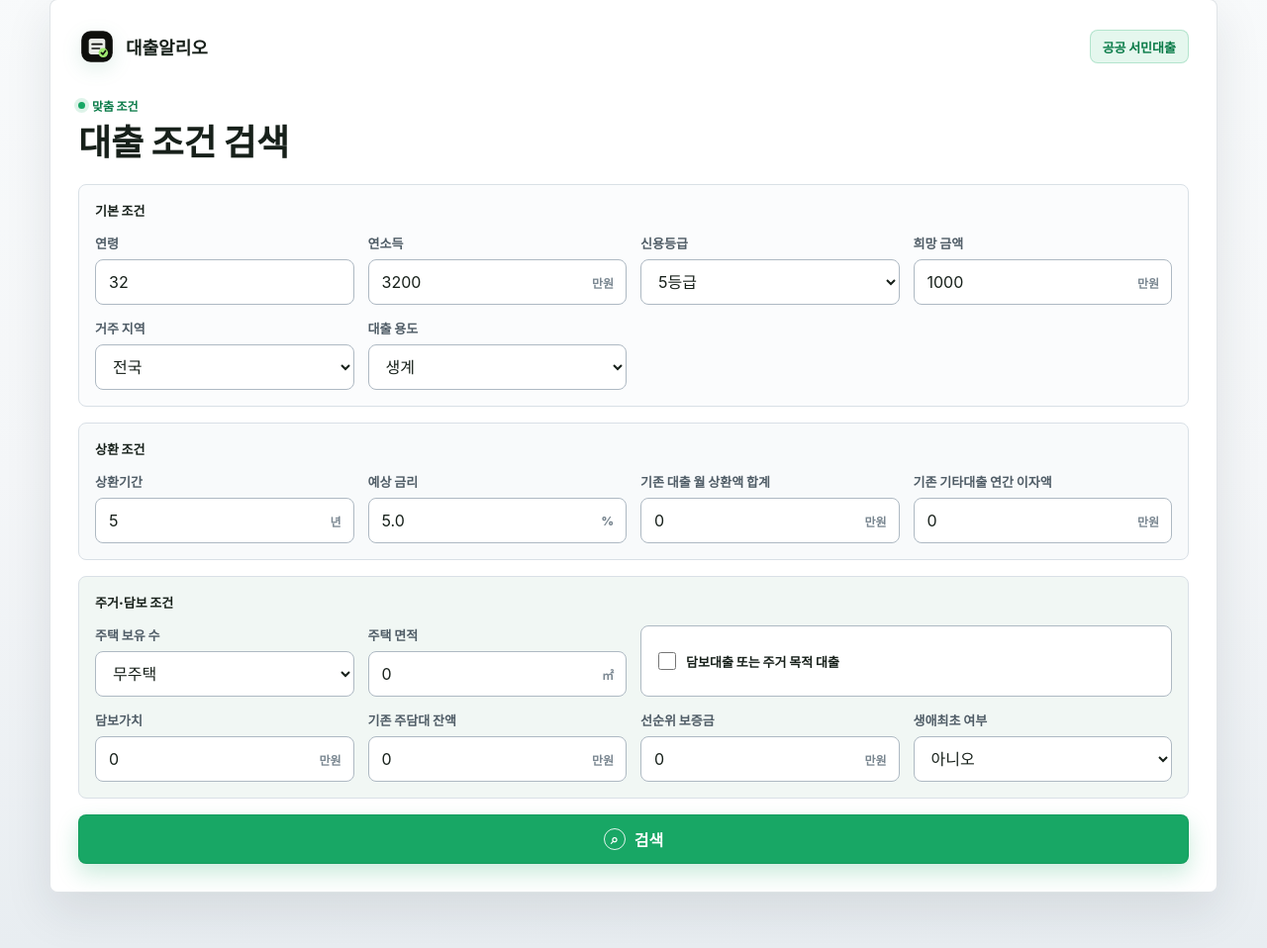
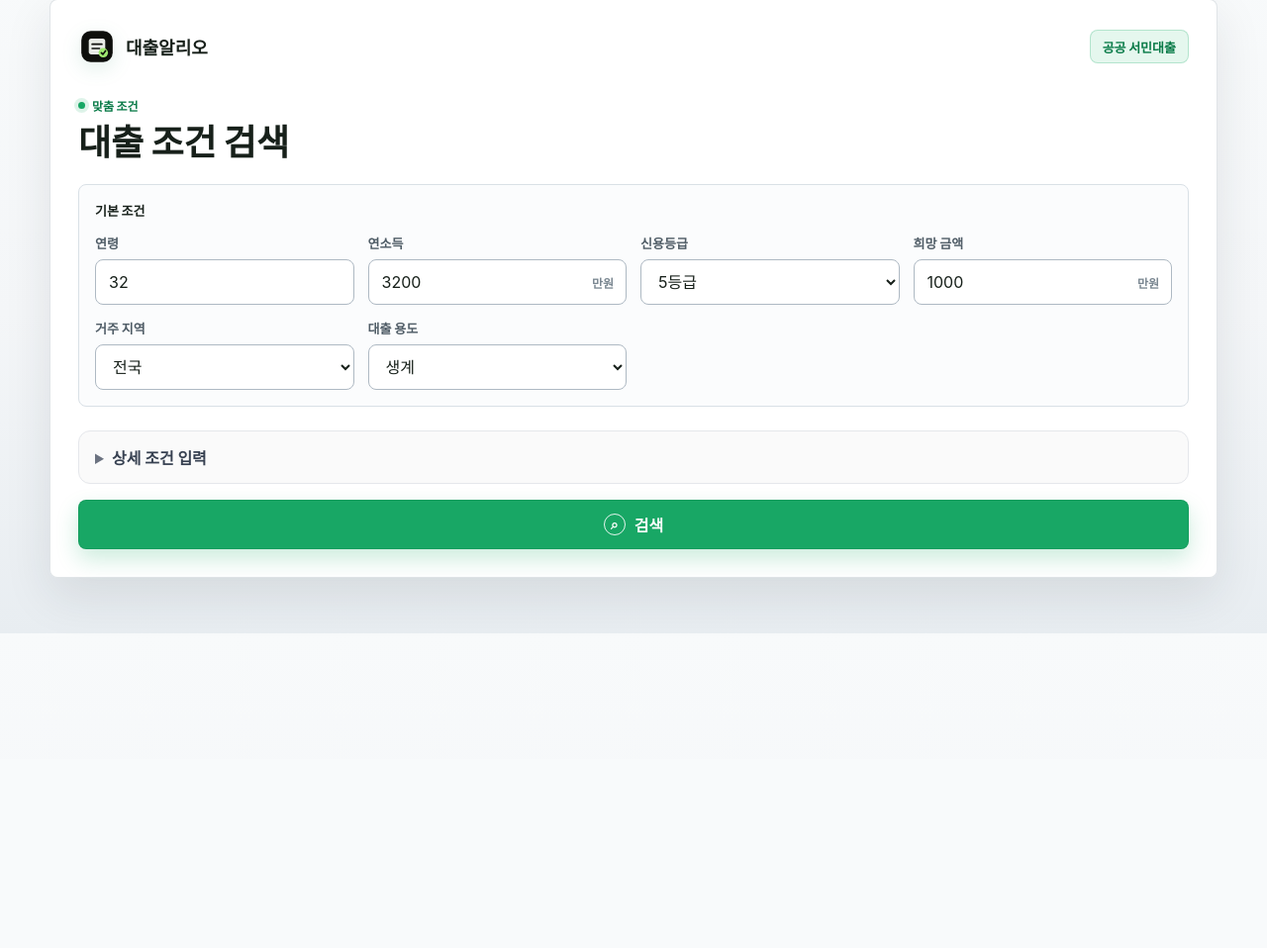
Before and after one commit to joohyosung/hackerton, a Spring Boot app: page / in a window 1280 px wide. Shown: the part 33-991 px from the top of the page at 99% size. After the commit the page ends 673 px from the top, so only its background shows below. Run offline with Spring Boot 4, Linux system fonts and the light colour scheme.

Commit message:
검색창 간소화

```diff
--- a/src/main/resources/static/index.html
+++ b/src/main/resources/static/index.html
@@ -101,9 +101,10 @@
                     </label>
                 </div>
 
-                <div class="form-section">
-                    <div class="section-label">상환 조건</div>
+                <details class="advanced-options">
+                    <summary>상세 조건 입력</summary>
 
+                    <div class="advanced-grid">
                         <label>
                             <span>상환기간</span>
                             <div class="with-unit">
@@ -133,27 +134,6 @@
                             <div class="with-unit">
                                 <input id="existingAnnualDebtInterest" name="existingAnnualDebtInterest" type="number" min="0" value="0">
                                 <em>만원</em>
-                        </div>
-                    </label>
-                </div>
-
-                <div class="form-section form-section-housing">
-                    <div class="section-label">주거·담보 조건</div>
-
-                    <label>
-                        <span>주택 보유 수</span>
-                        <select id="houseCount" name="houseCount">
-                            <option value="0" selected>무주택</option>
-                            <option value="1">1주택</option>
-                            <option value="2">2주택 이상</option>
-                        </select>
-                    </label>
-
-                    <label>
-                        <span>주택 면적</span>
-                        <div class="with-unit">
-                            <input id="houseArea" name="houseArea" type="number" min="0" value="0">
-                            <em>㎡</em>
                             </div>
                         </label>
 
@@ -187,6 +167,23 @@
                         </label>
 
                         <label>
+                            <span>주택 보유 수</span>
+                            <select id="houseCount" name="houseCount">
+                                <option value="0" selected>무주택</option>
+                                <option value="1">1주택</option>
+                                <option value="2">2주택 이상</option>
+                            </select>
+                        </label>
+
+                        <label>
+                            <span>주택 면적</span>
+                            <div class="with-unit">
+                                <input id="houseArea" name="houseArea" type="number" min="0" value="0">
+                                <em>㎡</em>
+                            </div>
+                        </label>
+
+                        <label>
                             <span>생애최초 여부</span>
                             <select id="firstHomeBuyer" name="firstHomeBuyer">
                                 <option value="false" selected>아니오</option>
@@ -194,6 +191,7 @@
                             </select>
                         </label>
                     </div>
+                </details>
 
                 <button type="submit" class="primary-action">
                     <span class="button-icon" aria-hidden="true">⌕</span>
--- a/src/main/resources/static/styles.css
+++ b/src/main/resources/static/styles.css
@@ -713,3 +713,39 @@ button:focus-visible {
         padding: 12px;
     }
 }
+
+.advanced-options {
+    grid-column: 1 / -1;
+    margin-top: 8px;
+    padding: 14px 16px;
+    border: 1px solid #e5e7eb;
+    border-radius: 12px;
+    background: #fafafa;
+}
+
+.advanced-options summary {
+    cursor: pointer;
+    font-weight: 700;
+    color: #374151;
+}
+
+.advanced-options summary::marker {
+    color: #6b7280;
+}
+
+.advanced-grid {
+    display: grid;
+    grid-template-columns: repeat(2, minmax(0, 1fr));
+    gap: 16px;
+    margin-top: 16px;
+}
+
+.advanced-grid .wide {
+    grid-column: 1 / -1;
+}
+
+@media (max-width: 768px) {
+    .advanced-grid {
+        grid-template-columns: 1fr;
+    }
+}
```
Also changed, not shown: src/main/resources/static/app.js (+19 -9 lines), 2 other files. Lines whose indentation alone changed are shown as unchanged.
